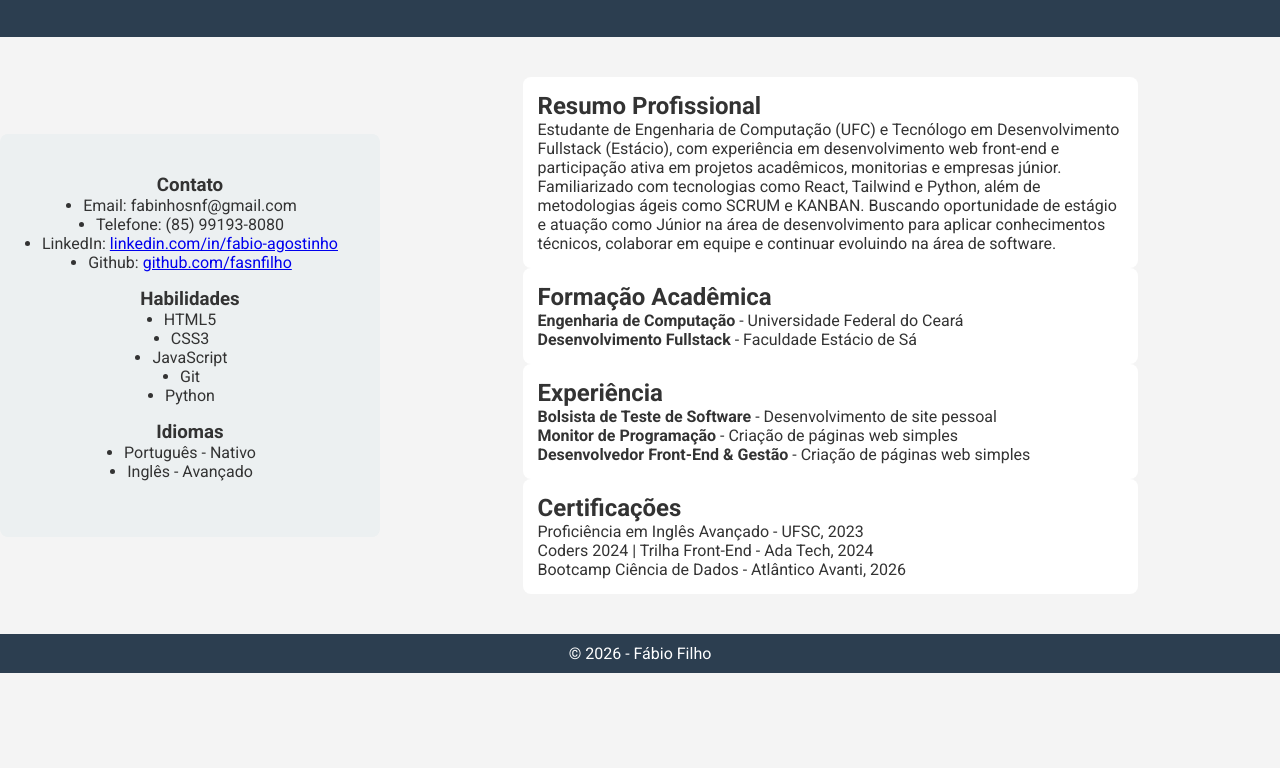
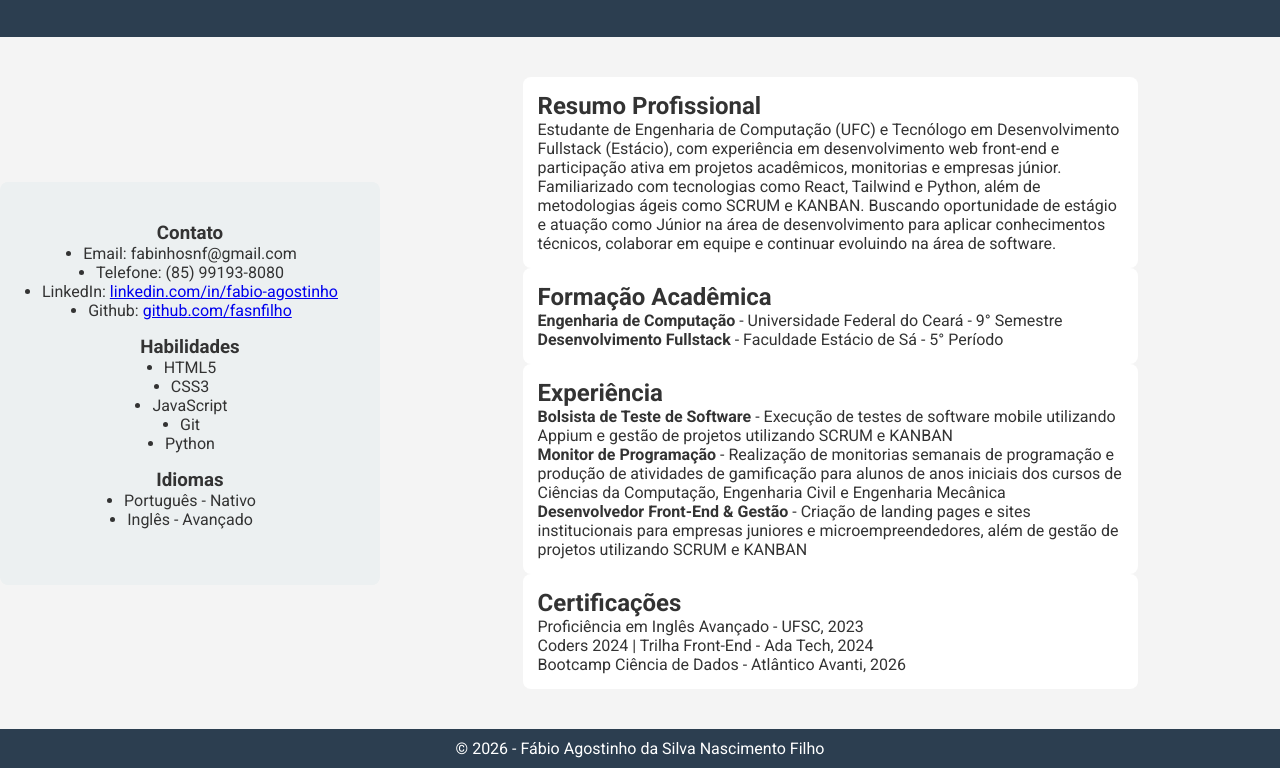
Before and after one commit to fasnfilho/curriculo, a plain HTML site: page index.html in a window 1280 px wide. Shown: the part 332-1100 px from the top of the page. Before the commit the page ends 1005 px from the top, so only its background shows below. Drawn offline with Linux system fonts and the light colour scheme.

Commit message:
Atualizando informações do currículo

```diff
--- a/index.html
+++ b/index.html
@@ -50,15 +50,15 @@
 
         <section>
             <h2>Formação Acadêmica</h2>
-            <p><strong>Engenharia de Computação</strong> - Universidade Federal do Ceará</p>
-            <p><strong>Desenvolvimento Fullstack</strong> - Faculdade Estácio de Sá</p>
+            <p><strong>Engenharia de Computação</strong> - Universidade Federal do Ceará - 9° Semestre</p>
+            <p><strong>Desenvolvimento Fullstack</strong> - Faculdade Estácio de Sá - 5° Período</p>
         </section>
 
         <section>
             <h2>Experiência</h2>
-            <p><strong>Bolsista de Teste de Software</strong> - Desenvolvimento de site pessoal</p>
-            <p><strong>Monitor de Programação</strong> - Criação de páginas web simples</p>
-            <p><strong>Desenvolvedor Front-End & Gestão</strong> - Criação de páginas web simples</p>
+            <p><strong>Bolsista de Teste de Software</strong> - Execução de testes de software mobile utilizando Appium e gestão de projetos utilizando SCRUM e KANBAN</p>
+            <p><strong>Monitor de Programação</strong> - Realização de monitorias semanais de programação e produção de atividades de gamificação para alunos de anos iniciais dos cursos de Ciências da Computação, Engenharia Civil e Engenharia Mecânica</p>
+            <p><strong>Desenvolvedor Front-End & Gestão</strong> - Criação de landing pages e sites institucionais para empresas juniores e microempreendedores, além de gestão de projetos utilizando SCRUM e KANBAN</p>
         </section>
 
         <section>
@@ -71,7 +71,7 @@
 </main>
 
 <footer>
-    <p>© 2026 - Fábio Filho</p>
+    <p>© 2026 - Fábio Agostinho da Silva Nascimento Filho</p>
 </footer>
 
 </body>
```
